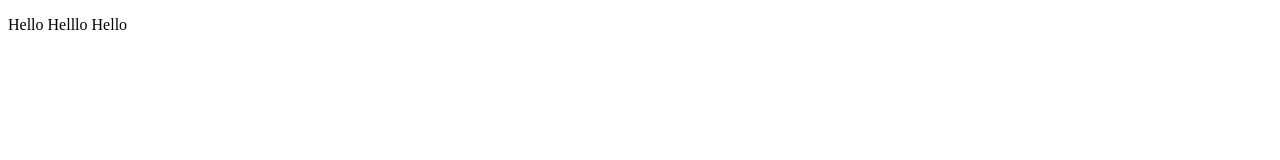
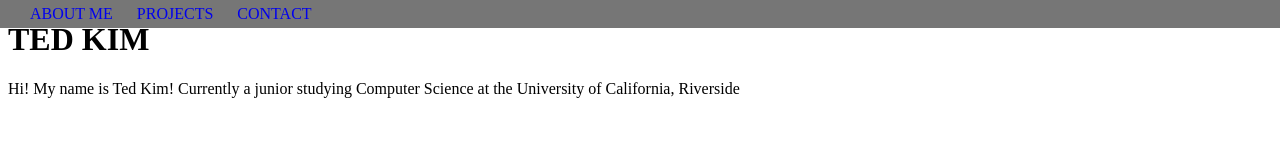
Before and after one commit to tedminkim/tedkim.github.io, a plain HTML site: page index.html in a window 1280 px wide. Drawn offline with Linux system fonts and the light colour scheme.

Commit message:
Updated Files/New Files and Folders

```diff
--- a/index.html
+++ b/index.html
@@ -1,6 +1,47 @@
 <!DOCTYPE html>
+<style>
+  body {
+    background-color: white;
+  }
+  h1 {
+    color: black;
+  }
+  p {
+    color: black;
+  }
+  #navbar {
+    position: fixed;
+    top: 0px;
+    left: 0px;
+    width: 100%;
+    background-color: #767676;
+  }
+  nav ul {
+    margin: 0px;
+    padding: 5px 0px 5px 30px;
+  }
+  nav li {
+    display: inline;
+    margin-right: 20px;
+  }
+  a {
+    text-decoration: none;
+  }
+</style>
 <html>
-    <body>
-        <p>Hello Helllo Hello</p>
-    </body>
+  <head>
+    <title>Welcome to my Personal Website!</title>
+    <meta charset="utf-8">
+  </head>
+  <body>
+    <h1>TED KIM</h1>
+    <nav id="navbar">
+      <ul>
+        <li><a href="page-2.html" target="_blank">ABOUT ME</a></li>
+        <li><a href="folder/page-3.html" target="_blank">PROJECTS</a></li>
+        <li><a href="folder/subfolder/page-4.html" target="_blank">CONTACT</a></li>
+      </ul>
+    </nav>
+    <p>Hi! My name is Ted Kim! Currently a junior studying Computer Science at the University of California, Riverside</p>
+  </body>
 </html>
```
Also changed, not shown: folder/page-3.html (added, +12 -0 lines), folder/subfolder/page-4.html (added, +12 -0 lines), page-2.html (added, +12 -0 lines).
